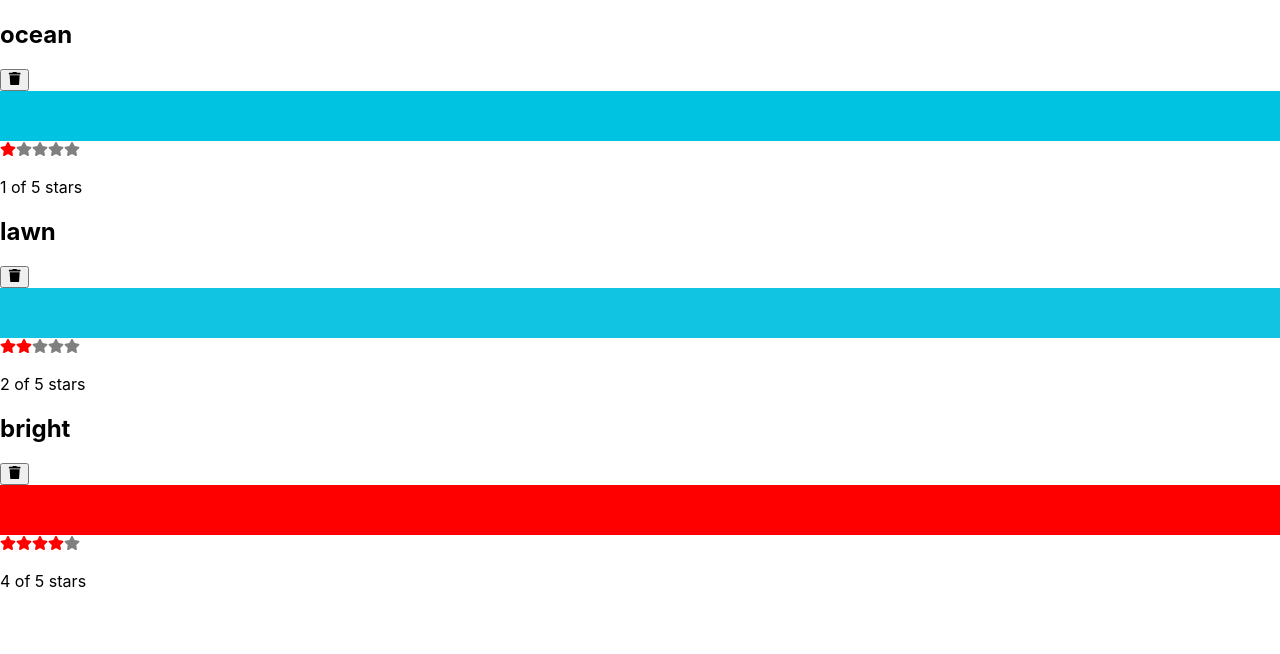
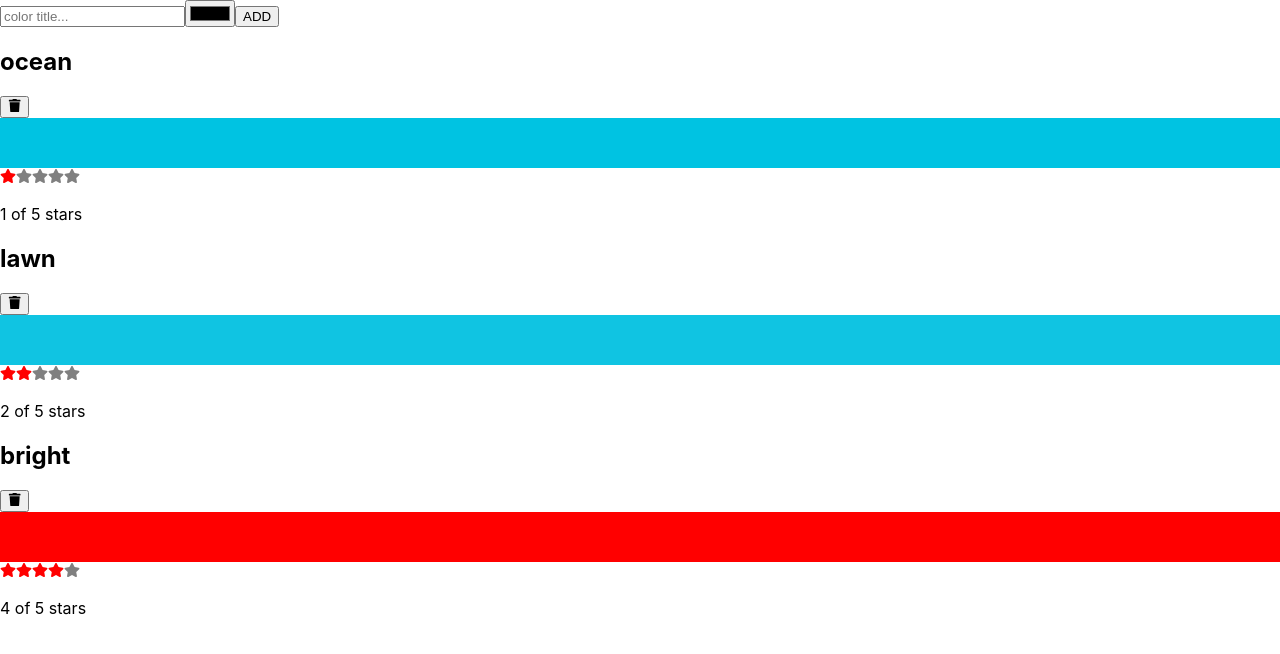
Before and after one commit to mzumi/learning-react, a React (Create React App) app in the folder react-icons/: page / in a window 1280 px wide. Shown: the top 654 px of the page. Built offline with nearby package versions, Linux system fonts and the light colour scheme.

Commit message:
Add a custom hook

```diff
--- a/react-icons/package.json
+++ b/react-icons/package.json
@@ -15,6 +15,7 @@
     "react-icons": "^4.3.1",
     "react-scripts": "5.0.0",
     "typescript": "^4.5.5",
+    "uuid": "^8.3.2",
     "web-vitals": "^2.1.4"
   },
   "scripts": {
@@ -40,5 +41,8 @@
       "last 1 firefox version",
       "last 1 safari version"
     ]
+  },
+  "devDependencies": {
+    "@types/uuid": "^8.3.4"
   }
 }
--- a/react-icons/src/AddColorForm.tsx
+++ b/react-icons/src/AddColorForm.tsx
@@ -1,29 +1,28 @@
 import React, { useRef, useState } from 'react'
+import { useInput } from './hooks'
 
-export const AddColorForm: React.FC<{ onNewColor: (title?: string, color?: string) => void }> = (props) => {
-  const [title, setTitle] = useState("")
-  const [color, setColor] = useState("#000000")
+export const AddColorForm: React.FC<{ onNewColor: (title: string, color: string) => void }> = (props) => {
+  const [titleProps, resetTitle] = useInput("")
+  const [colorProps, resetColor] = useInput("#000000")
 
   const submit = (e: React.FormEvent<HTMLFormElement>) => {
     e.preventDefault()
 
-    props.onNewColor(title, color)
-    setTitle("")
-    setColor("")
+    props.onNewColor(titleProps.value, colorProps.value)
+    resetTitle()
+    resetColor()
   };
 
   return (
     <form onSubmit={submit}>
       <input
-        value={title}
-        onChange={(e: React.ChangeEvent<HTMLInputElement>) => setTitle(e.target.value)}
+        {...titleProps}
         type="text"
         placeholder='color title...'
         required
       />
       <input
-        value={color}
-        onChange={(e: React.ChangeEvent<HTMLInputElement>) => setColor(e.target.value)}
+        {...colorProps}
         type="color"
         required
       />
--- a/react-icons/src/App.tsx
+++ b/react-icons/src/App.tsx
@@ -1,11 +1,28 @@
 import React, { useState } from 'react'
 import colorData from './data/colors.json'
 import { ColorList } from './ColorList'
+import { AddColorForm } from './AddColorForm'
+import { v4 } from 'uuid'
 
 function App() {
   const [colors, setColors] = useState(colorData);
 
   return (
+    <>
+      <AddColorForm
+        onNewColor={(title: string, color: string) => {
+          const newColors = [
+            ...colors,
+            {
+              id: v4(),
+              rating: 0,
+              title,
+              color
+            }
+          ]
+          setColors(newColors)
+        }}
+      />
       <ColorList
         colors={colors}
         onRateColor={(id: string, rating: number) => {
@@ -17,7 +34,9 @@ function App() {
         onRemoveColor={(id: string) => {
           const newColors = colors.filter(c => c.id !== id)
           setColors(newColors)
-      }} />
+        }}
+      />
+    </>
   );
 }
 
--- /dev/null
+++ b/react-icons/src/hooks.tsx
@@ -0,0 +1,11 @@
+import React, { useState } from "react"
+
+export const useInput: (initialValue: string) => [{ value: string, onChange: (e: React.ChangeEvent<HTMLInputElement>) => void }, () => void]
+  = (initialValue: string) => {
+    const [value, setValue] = useState("")
+
+    return [
+      { value, onChange: (e: React.ChangeEvent<HTMLInputElement>) => { setValue(e.target.value) } },
+      () => { setValue(initialValue) }
+    ]
+  }
```
Also changed, not shown: 1 other file (tests, documents, lock files or other folders). Lines whose indentation alone changed are shown as unchanged.
